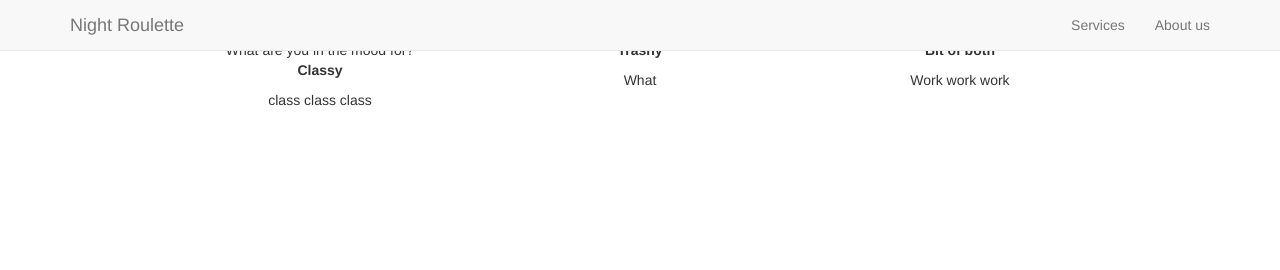
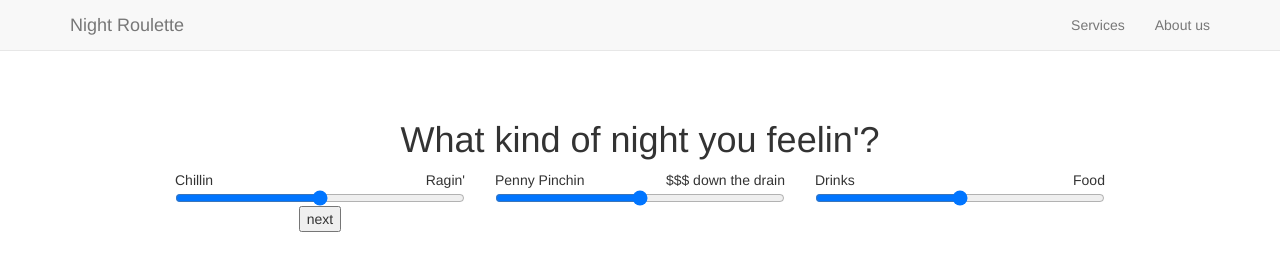
Before and after one commit to lilMango/Night-On-The-Town, a website: page public/index.html in a window 1280 px wide. Drawn offline with nearby package versions, Linux system fonts and the light colour scheme; some packages are replaced by stand-ins of ours.

Commit message:
add sliders for first page

```diff
--- a/public/js/ng-app.js
+++ b/public/js/ng-app.js
@@ -32,9 +32,13 @@ angular.module('nightrouletteApp', [
 
 }])
 
+/*
 .controller ('MainCtrl', ['$scope', 'staticFactory', function ($scope, staticFactory) {
-	$scope.team = staticFactory.team;
-	$scope.slides = staticFactory.slides;
+    $scope.team = staticFactory.team;
+    $scope.slides = staticFactory.slides;
+}])*/
+.controller ('MainCtrl', ['$scope', function ($scope) {
+
 }])
 
 ;
--- a/public/partials/landingpage.html
+++ b/public/partials/landingpage.html
@@ -1,33 +1,40 @@
-  <div style="border-width:5px; padding-top:40px; min-width:500px">
+  <div style="border-width:5px; padding-top:100px; min-width:500px">
   </div>
 
-
+  <h1 class="text-center">What kind of night you feelin'?</h1>
   <div class="container">
 
 
     <div class="row text-center" style="margin-left:auto; margin-right:auto; max-width:960px">
       <div class="col-md-4">
-        What are you in the mood for?
-        <p><b class="uppercase">Classy</b></p>
-        <p>
-           class class class
-        </p>
+        <div>
+          <div style="float:left">Chillin</div>    <div style="float:right">Ragin'</div>
+          <input id="slider1" type="range" min="0" max="10" step="1" />
+        </div>
       </div>
 
       <div class="col-md-4">
-
-        <p><b class="uppercase">Trashy</b></p>
-        <p>
-          What
-        </p>
+        <div>
+          <div style="float:left">Penny Pinchin</div>    <div style="float:right">$$$ down the drain</div>
+          <input id="slider1" type="range" min="0" max="10" step="1" />
+        </div>
       </div>
 
       <div class="col-md-4">
+        <div>
+          <div style="float:left">Drinks</div>    <div style="float:right">Food</div>
+          <input id="slider1" type="range" min="0" max="10" step="1" />
+        </div>
+      </div>
 
-        <p><b class="uppercase">Bit of both</b></p>
-        <p>
-            Work work work
-        </p>
+      <div class="col-md-4">
+        <button style="min-width:30px">next</button>
       </div>
+    </div><!--row-->
+
+
+
+
+
     </div>
   </div> <!--Container-->
--- a/public/stylesheets/style.css
+++ b/public/stylesheets/style.css
@@ -28,20 +28,6 @@ body,html{
     transform: translate(-50%, -50%)
 }
 
-.twentyFivePersonRoom {
-    width:30%;
-    height:40%;
+.text-center {
+    text-align:center;
 }
-
-.tenPersonRoom  {
-    width:20%;
-    height:20%;
-}
-
-.fourPersonRoom {
-
-}
-
-.roomTaken {
-  background-color: firebrick;
-}
```
Also changed, not shown: public/index.html (+5 -0 lines).
